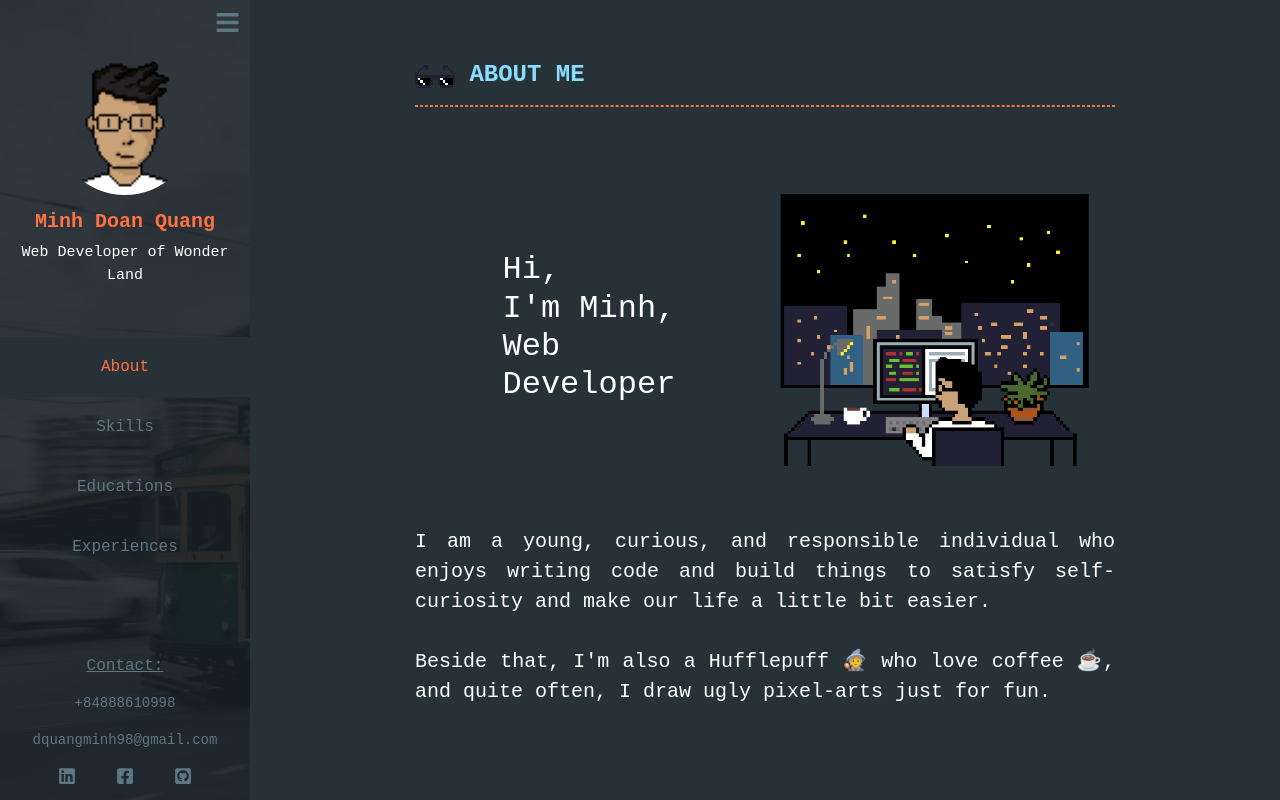
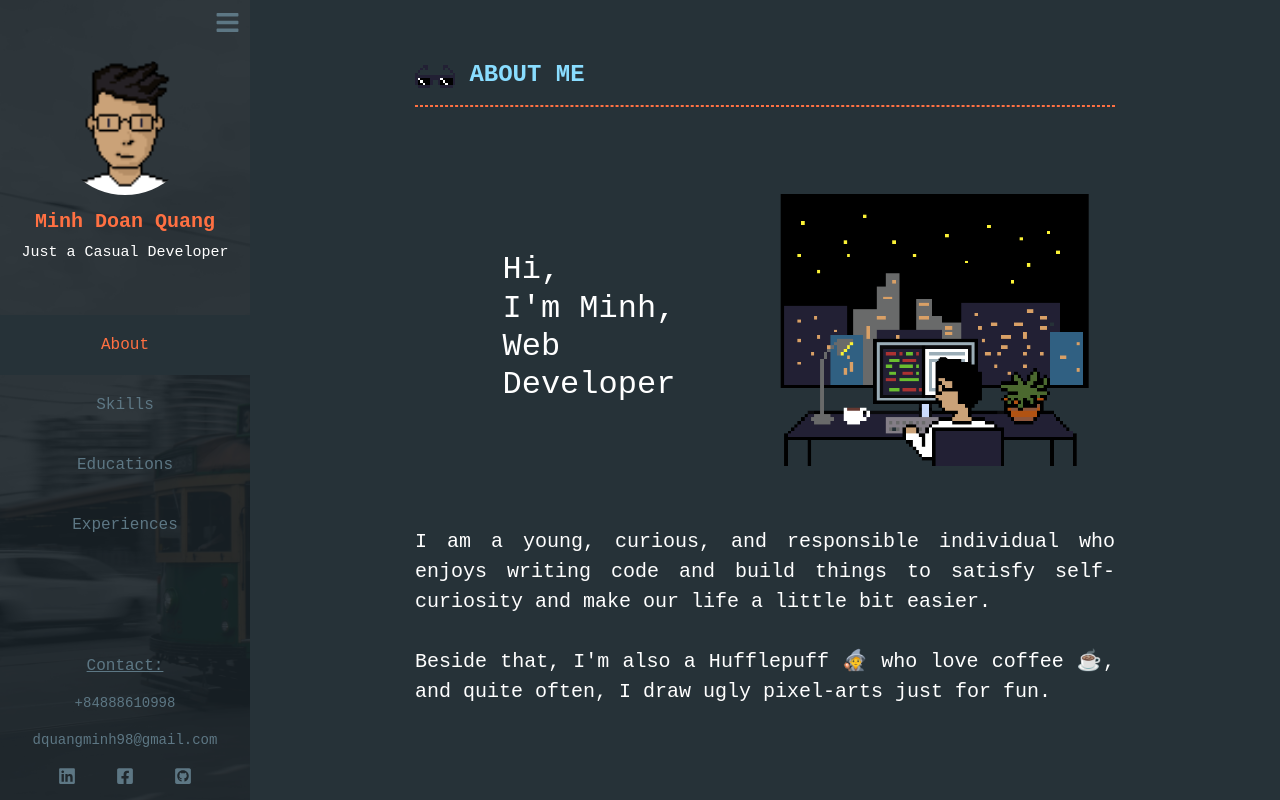
Before and after one commit to minhwood/portfolio, a Vue app: page /#/ in a window 1280 px wide. Shown: the top 800 px of the page. Built offline with nearby package versions, Linux system fonts and the light colour scheme.

Commit message:
ContentUpload

```diff
--- a/src/components/templates/PortfolioSideBar.vue
+++ b/src/components/templates/PortfolioSideBar.vue
@@ -4,7 +4,7 @@
         <div class="hide-collabs">
             <avatar src="myavatar.png"/>
             <!-- <flipping-avatar src="myavatar.png" /> -->
-            <person-title name="Minh Doan Quang" jobtitle="Web Developer of Wonder Land"/>
+            <person-title name="Minh Doan Quang" jobtitle="Just a Casual Developer"/>
             <side-bar-option :current_active_tab=active_tab section_id="about" text="About"/>
             <side-bar-option :current_active_tab=active_tab section_id="skills" text="Skills"/>
             <side-bar-option :current_active_tab=active_tab section_id="educations" text="Educations"/>
```
